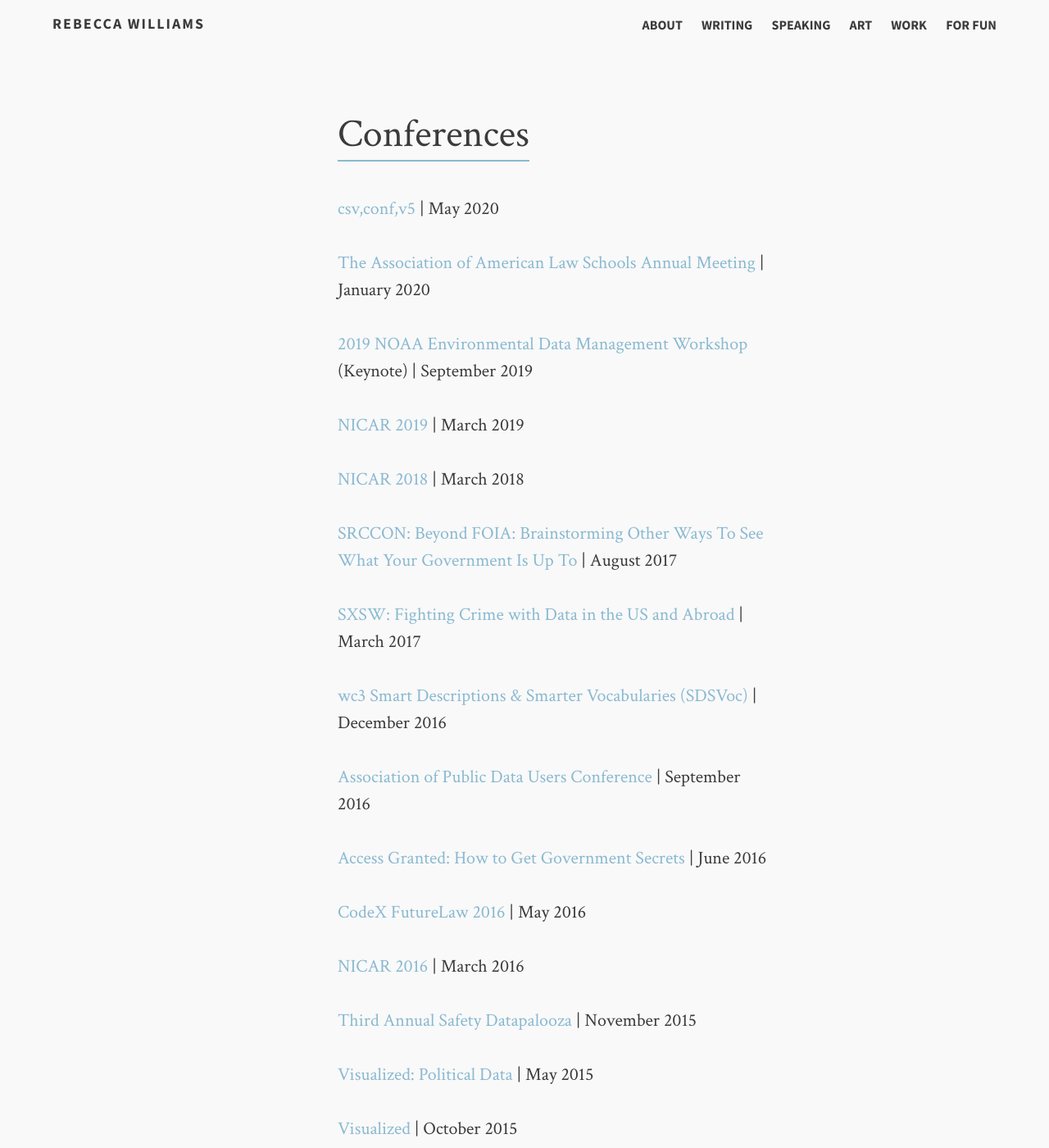
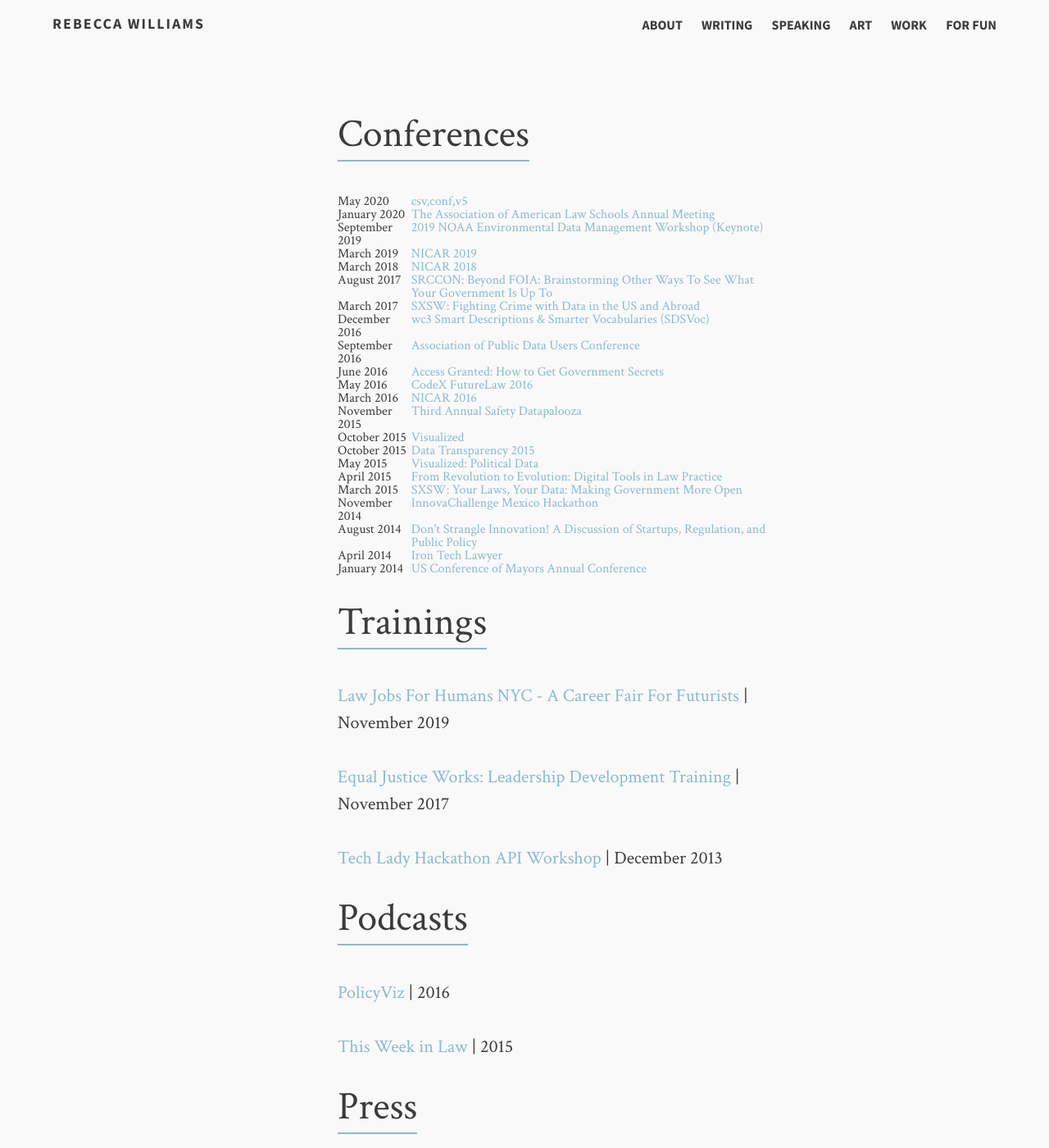
Before and after one commit to rebeccawilliams/rebeccawilliams.us, a Jekyll site: the page built from speaking.md, in a window 1280 px wide and 1400 px high. Shown: the whole window at 82% size. Built offline with Jekyll 4.4.1, drawn with Linux system fonts in a browser that asks for light colours; nearby versions of some CDN libraries; some of the changed lines change nothing that is shown; some of the changed text lies outside the part shown.

Commit message:
Update speaking.html

```diff
--- a/_layouts/speaking.html
+++ b/_layouts/speaking.html
@@ -6,29 +6,97 @@
           <article class="archive-wrap">
               <ol class="post-list">
                   <lh><h2><span class="bb">Conferences</a></span></h2></lh>
-		  <p><a href=https://csvconf.com/speakers/>csv,conf,v5</a> | May 2020</p>
-		  <p><a href=https://memberaccess.aals.org/eweb/DynamicPage.aspx?WebKey=51F9EC45-5CD0-4957-BE72-C4B89FD07778&RegPath=EventRegFees&REg_evt_key=bcc3d06a-9b37-467d-8916-ca46aa97a78f&Site=AALS>The Association of American Law Schools Annual Meeting</a> | January 2020</p>
-		  <p><a href=https://noaaedm19.sched.com/>2019 NOAA Environmental Data Management Workshop</a> (Keynote) | September 2019</p>
-		  <p><a href=https://www.ire.org/events-and-training/event/3433/4401>NICAR 2019</a> | March 2019</p>
-		  <p><a href=https://ire.org/events-and-training/event/3189/>NICAR 2018</a> | March 2018</p>
-		  <p><a href=https://srccon.org/sessions/#proposal-745804>SRCCON: Beyond FOIA: Brainstorming Other Ways To See What Your Government Is Up To</a> | August 2017</p>
-		  <p><a href=http://schedule.sxsw.com/2017/events/PP65197>SXSW: Fighting Crime with Data in the US and Abroad</a> | March 2017 </p>
-		  <p><a href=https://www.w3.org/2016/11/sdsvoc/agenda>wc3 Smart Descriptions & Smarter Vocabularies (SDSVoc)</a> | December 2016 </p>
-                  <p><a href=http://apdu.org/events/conference/2016-annual-conference/agenda-2016-annual-conference/>Association of Public Data Users Conference</a> | September 2016 </p>
-                  <p><a href=http://civichall.org/events/access-granted/>Access Granted: How to Get Government Secrets</a> | June 2016 </p>
-                  <p><a href=http://conferences.law.stanford.edu/futurelaw2016/agenda/>CodeX FutureLaw 2016</a> | May 2016 </p>
-                  <p><a href=https://www.ire.org/conferences/nicar2016/>NICAR 2016</a> | March 2016 </p>
-                  <p><a href=https://www.uspto.gov/about-us/organizational-offices/office-under-secretary-and-director/third-annual-safety-datapalooza>Third Annual Safety Datapalooza</a> | November 2015 </p>
-                  <p><a href=http://visualized.com/politicaldata/>Visualized: Political Data</a> | May 2015</p>
-                  <p><a href=https://visualized.com/>Visualized</a> | October 2015</span></p>
-                  <p><a href=https://www.datacoalition.org/events/data-transparency-2015/>Data Transparency 2015</a> | October 2015</p>
-                  <p><a href=https://visualized.com/politicaldata/>Visualized: Political Data</a> | May 2015</p>
-                  <p><a href=https://www.law.georgetown.edu/news/press-releases/from-revolution-to-evolution-digital-tools-in-law-practice.cfm>From Revolution to Evolution: Digital Tools in Law Practice</a> | April 2015</p>
-                  <p><a href=https://schedule.sxsw.com/2015/events/event_IAP35484>SXSW: Your Laws, Your Data: Making Government More Open</a> | March 2015</p>
-                  <p><a href=https://blog.cartodb.com/cartodb-mexico-innovachallenge/>InnovaChallenge Mexico Hackathon</a> | November 2014</p>
-                  <p><a href=https://www.eventbrite.com/e/dont-strangle-innovation-a-discussion-of-startups-regulation-and-public-policy-tickets-12463938977>Don't Strangle Innovation! A Discussion of Startups, Regulation, and Public Policy</a> | August 2014
-                  <p><a href=https://www.law.georgetown.edu/email/2014/03/iron-tech/>Iron Tech Lawyer</a> | April 2014</p>
-                  <p><a href=https://www.usmayors.org/82ndWinterMeeting/media/agenda-0121.pdf>US Conference of Mayors Annual Conference</a> | January 2014</p>
+<p><table>
+<tr>
+   <td>May 2020</td>
+   <td><a href=https://csvconf.com/speakers/>csv,conf,v5</a></td>
+</tr>
+<tr>
+   <td>January 2020</td>
+   <td><a href=https://memberaccess.aals.org/eweb/DynamicPage.aspx?WebKey=51F9EC45-5CD0-4957-BE72-C4B89FD07778&RegPath=EventRegFees&REg_evt_key=bcc3d06a-9b37-467d-8916-ca46aa97a78f&Site=AALS>The Association of American Law Schools Annual Meeting</a></td>
+</tr>
+<tr>
+   <td>September 2019</td>
+   <td><a href=https://noaaedm19.sched.com/>2019 NOAA Environmental Data Management Workshop (Keynote)</a></td>
+</tr>
+<tr>
+   <td>March 2019</td>
+   <td><a href=https://www.ire.org/events-and-training/event/3433/4401>NICAR 2019</a></td>
+</tr>
+<tr>
+   <td>March 2018</td>
+   <td><a href=https://ire.org/events-and-training/event/3189/>NICAR 2018</a></td>
+</tr>
+<tr>
+   <td>August 2017</td>
+   <td><a href=https://srccon.org/sessions/#proposal-745804>SRCCON: Beyond FOIA: Brainstorming Other Ways To See What Your Government Is Up To</a></td>
+</tr>
+<tr>
+   <td>March 2017</td>
+   <td><a href=http://schedule.sxsw.com/2017/events/PP65197>SXSW: Fighting Crime with Data in the US and Abroad</a></td>
+</tr>
+<tr>
+   <td>December 2016</td>
+   <td><a href=https://www.w3.org/2016/11/sdsvoc/agenda>wc3 Smart Descriptions & Smarter Vocabularies (SDSVoc)</a></td>
+</tr>
+<tr>
+   <td>September 2016</td>
+   <td><a href=http://apdu.org/events/conference/2016-annual-conference/agenda-2016-annual-conference/>Association of Public Data Users Conference</a></td>
+</tr>
+<tr>
+   <td>June 2016</td>
+   <td><a href=http://civichall.org/events/access-granted/>Access Granted: How to Get Government Secrets</a></td>
+</tr>
+<tr>
+   <td>May 2016</td>
+   <td><a href=http://conferences.law.stanford.edu/futurelaw2016/agenda/>CodeX FutureLaw 2016</a></td>
+</tr>
+<tr>
+   <td>March 2016</td>
+   <td><a href=https://www.ire.org/conferences/nicar2016/>NICAR 2016</a></td>
+</tr>
+<tr>
+   <td>November 2015</td>
+   <td><a href=https://www.uspto.gov/about-us/organizational-offices/office-under-secretary-and-director/third-annual-safety-datapalooza>Third Annual Safety Datapalooza</a></td>
+</tr>
+<tr>
+   <td>October 2015</td>
+   <td><a href=https://vimeo.com/channels/vzd2015/page:3>Visualized</a></td>
+</tr>
+<tr>
+   <td>October 2015</td>
+   <td><a href=https://www.datacoalition.org/events/data-transparency-2015/>Data Transparency 2015</a></td>
+</tr>
+<tr>
+   <td>May 2015</td>
+   <td><a href=http://visualized.com/politicaldata/>Visualized: Political Data</a></td>
+</tr>
+<tr>
+   <td>April 2015</td>
+   <td><a href=https://www.law.georgetown.edu/news/press-releases/from-revolution-to-evolution-digital-tools-in-law-practice.cfm>From Revolution to Evolution: Digital Tools in Law Practice</a></td>
+</tr>
+<tr>
+   <td>March 2015</td>
+   <td><a href=https://schedule.sxsw.com/2015/events/event_IAP35484>SXSW: Your Laws, Your Data: Making Government More Open</a></td>
+</tr>
+<tr>
+   <td>November 2014</td>
+   <td><a href=https://blog.cartodb.com/cartodb-mexico-innovachallenge/>InnovaChallenge Mexico Hackathon</a></td>
+</tr>
+<tr>
+   <td>August 2014</td>
+   <td><a href=https://www.eventbrite.com/e/dont-strangle-innovation-a-discussion-of-startups-regulation-and-public-policy-tickets-12463938977>Don't Strangle Innovation! A Discussion of Startups, Regulation, and Public Policy</a></td>
+</tr>
+<tr>
+   <td>April 2014</td>
+   <td><a href=https://www.law.georgetown.edu/email/2014/03/iron-tech/>Iron Tech Lawyer</a></td>
+</tr>
+<tr>
+   <td>January 2014</td>
+   <td><a href=https://www.usmayors.org/82ndWinterMeeting/media/agenda-0121.pdf>US Conference of Mayors Annual Conference</a></td>
+</tr>
+	</table></p>
+
                  <lh><h2><span class="bb">Trainings</a></span></h2></lh>
 		  <p><a href=https://www.eventbrite.com/e/law-jobs-for-humans-nyc-a-career-fair-for-futurists-tickets-66681170175>Law Jobs For Humans NYC - A Career Fair For Futurists</a> | November 2019</p>
 <p><a href=http://www.equaljusticeworks.org/post-grad/equal-justice-works-fellowships/leadership-development-training>Equal Justice Works: Leadership Development Training</a> | November 2017</p>
```
